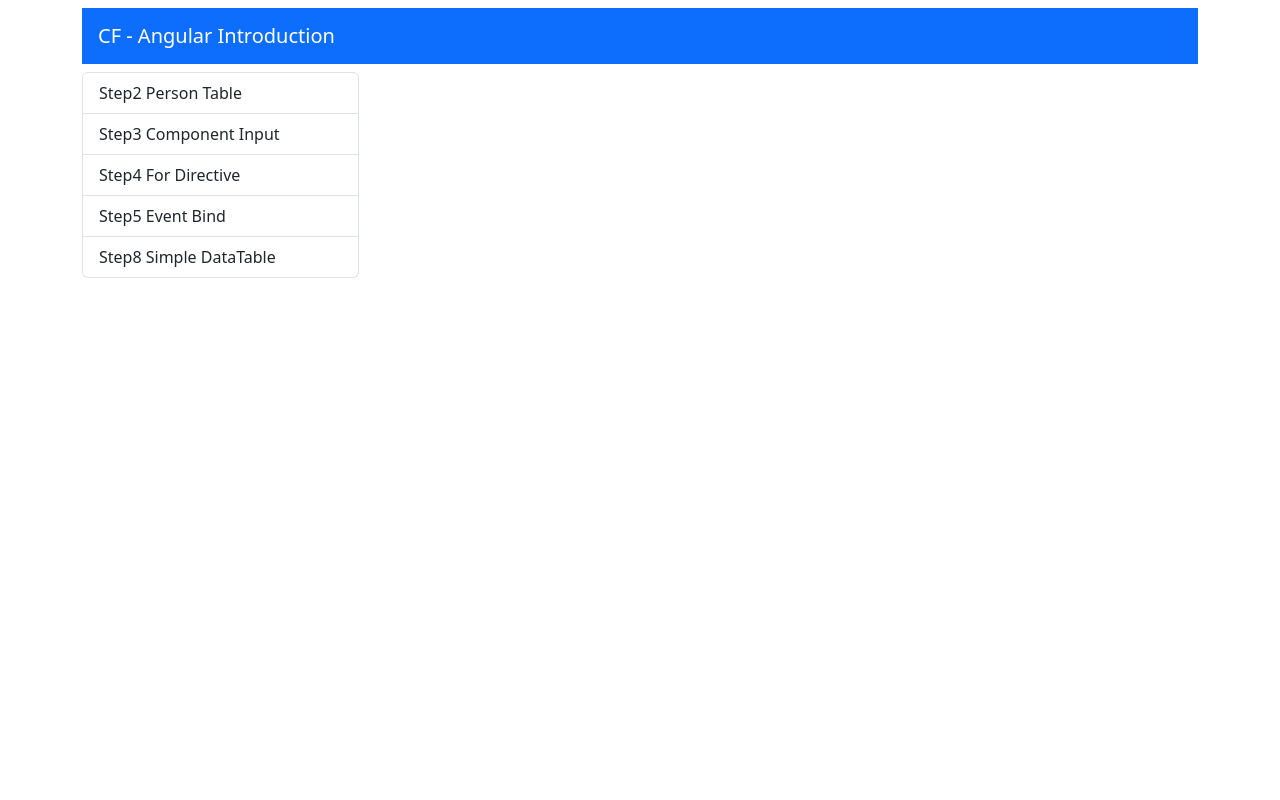
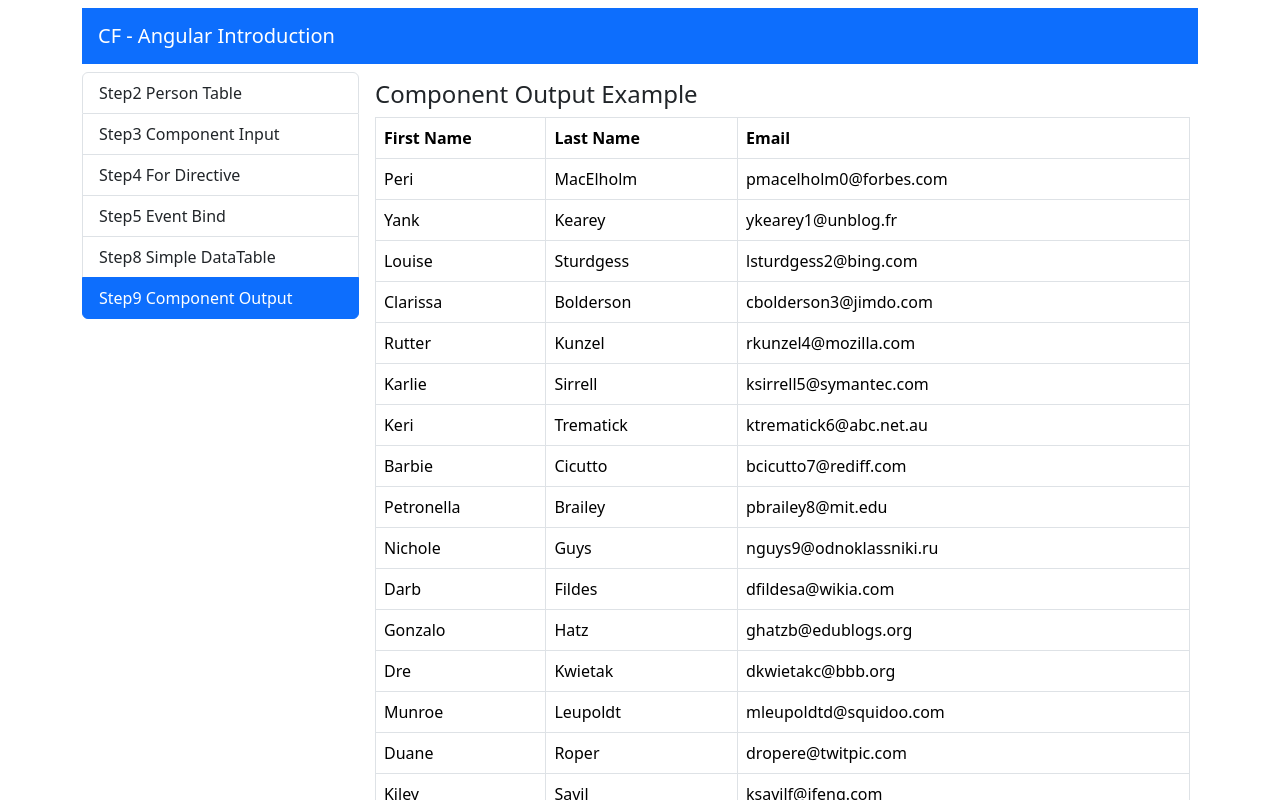
Before and after one commit to lyritzis286/angular-introduction, an Angular app: page /component-output-example in a window 1280 px wide. Before the commit this address led to /. Shown: the top 800 px of the page. Built offline with nearby package versions, Linux system fonts and the light colour scheme.

Commit message:
feat: add Step9ComponentOutput component, update routing, and enhance Step8SimpleDataTable with person click event

```diff
--- a/src/app/app.routes.ts
+++ b/src/app/app.routes.ts
@@ -6,6 +6,7 @@ import { Step3PersonTableInput } from './components/step3-person-table-input/ste
 import { Step5EventBind } from './components/step5-event-bind/step5-event-bind';
 import { Step8SimpleDataTable } from './components/step8-simple-data-table/step8-simple-data-table';
 import { Step8SimpleDataTableShow } from './components/step8-simple-data-table-show/step8-simple-data-table-show';
+import { Step9ComponentOutput } from './components/step9-component-output/step9-component-output';
 
 export const routes: Routes = [
   {
@@ -37,4 +38,5 @@ export const routes: Routes = [
     path: 'simple-data-table-example',
     component: Step8SimpleDataTableShow,
   },
+  { path: 'component-output-example', component: Step9ComponentOutput },
 ];
--- a/src/app/components/navbar/navbar.ts
+++ b/src/app/components/navbar/navbar.ts
@@ -1,7 +1,6 @@
 import { Component } from '@angular/core';
-import { RouterLink, RouterLinkActive } from '@angular/router';
 @Component({
-  imports: [RouterLink, RouterLinkActive],
+  imports: [],
   selector: 'app-navbar',
   styleUrl: './navbar.css',
   templateUrl: './navbar.html',
--- a/src/app/components/step7-list-group-menu/step7-list-group-menu.ts
+++ b/src/app/components/step7-list-group-menu/step7-list-group-menu.ts
@@ -14,5 +14,6 @@ export class Step7ListGroupMenu {
     { text: 'Step4 For Directive', routerLink: 'for-directive-example' },
     { text: 'Step5 Event Bind', routerLink: 'event-bind-example' },
     { text: 'Step8 Simple DataTable', routerLink: 'simple-data-table-example' },
+    { text: 'Step9 Component Output', routerLink: 'component-output-example' },
   ];
 }
--- a/src/app/components/step8-simple-data-table/step8-simple-data-table.html
+++ b/src/app/components/step8-simple-data-table/step8-simple-data-table.html
@@ -8,7 +8,7 @@
   </thead>
   <tbody>
     @for (row of data; track row) {
-      <tr class="align-middle">
+      <tr class="align-middle" (dblclick)="onPersonClicked(row)">
         <td>{{ row.firstname }}</td>
         <td>{{ row.lastname }}</td>
         <td>{{ row.email }}</td>
--- a/src/app/components/step8-simple-data-table/step8-simple-data-table.ts
+++ b/src/app/components/step8-simple-data-table/step8-simple-data-table.ts
@@ -1,4 +1,4 @@
-import { Component, Input } from '@angular/core';
+import { Component, EventEmitter, Input, Output } from '@angular/core';
 import { Person } from '../../shared/interfaces/person';
 import { sortBy } from 'lodash-es';
 import { ThisReceiver } from '@angular/compiler';
@@ -11,6 +11,7 @@ import { ThisReceiver } from '@angular/compiler';
 })
 export class Step8SimpleDataTable {
   @Input() data: Person[] | undefined;
+  @Output() personClicked = new EventEmitter<Person>();
 
   sortOrder = {
     firstname: 'none',
@@ -36,4 +37,8 @@ export class Step8SimpleDataTable {
       }
     }
   }
+  onPersonClicked(person: Person) {
+    console.log(person);
+    this.personClicked.emit(person);
+  }
 }
--- a/src/app/components/step9-component-output/step9-component-output.html
+++ b/src/app/components/step9-component-output/step9-component-output.html
@@ -1 +1,6 @@
-<p>step9-component-output works!</p>
+<h4>Component Output Example</h4>
+
+<app-step8-simple-data-table
+  [data]="manyPerson"
+  (personClicked)="showPersonClicked($event)"
+></app-step8-simple-data-table>
--- a/src/app/components/step9-component-output/step9-component-output.ts
+++ b/src/app/components/step9-component-output/step9-component-output.ts
@@ -1,9 +1,16 @@
 import { Component } from '@angular/core';
-
+import { Step8SimpleDataTable } from '../step8-simple-data-table/step8-simple-data-table';
+import { ManyPerson, Person } from '../../shared/interfaces/person';
 @Component({
-  imports: [],
+  imports: [Step8SimpleDataTable],
   selector: 'app-step9-component-output',
   styleUrl: './step9-component-output.css',
   templateUrl: './step9-component-output.html',
 })
-export class Step9ComponentOutput {}
+export class Step9ComponentOutput {
+  manyPerson = ManyPerson;
+
+  showPersonClicked(person: Person) {
+    console.log('FROM STEP9>>', person);
+  }
+}
```
